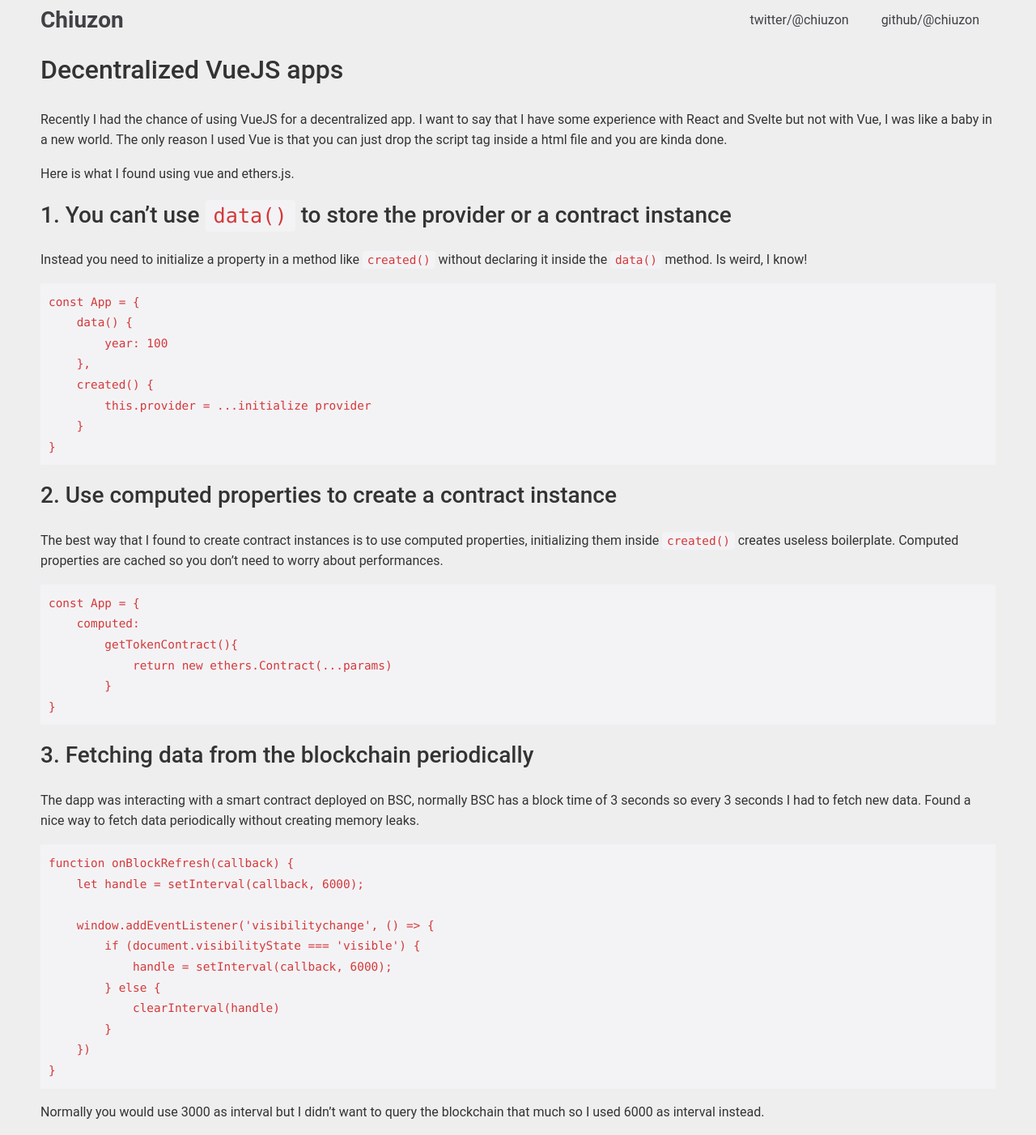
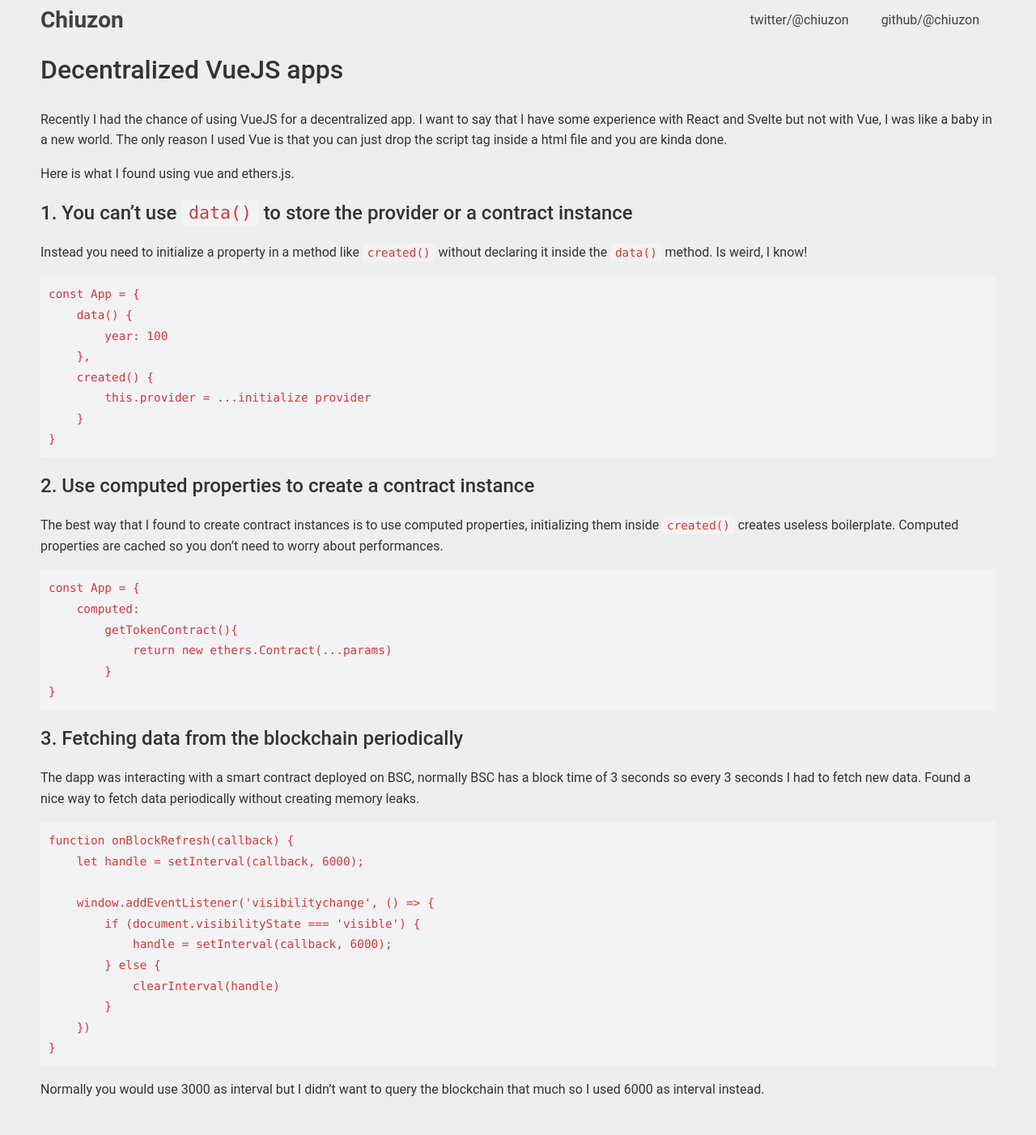
Before and after one commit to chiuzon/chiuzon.github.io, a Jekyll site: the page built from _posts/2020-08-26-decentralized-vue-app.md, in a window 1280 px wide. Shown: the whole page at 81% size. Built offline with Jekyll 4.4.1, drawn with Linux system fonts in a browser that asks for light colours; our own code applies the rules of GitHub Pages for plain Markdown files; after the commit the page ends 1375 px from its top, so only the background shows below that.

````diff
--- a/_layouts/post.html
+++ b/_layouts/post.html
@@ -1,6 +1,17 @@
 ---
 layout: default
 ---
-<h1>{{ page.title }}</h1>
 
-{{ content }}
+<!DOCTYPE html>
+<html>
+<head>
+    <meta property="og:title" content="{{ page.title }}" />
+    <meta property="og:description " content="{{content | truncatewords: 25}}" />
+    <meta name="description" content="{{content | truncatewords: 25}}">
+</head>
+<body>
+    <h1>{{ page.title }}</h1>
+
+    {{ content }}
+</body>
+</html>
--- a/_posts/2020-08-26-decentralized-vue-app.md
+++ b/_posts/2020-08-26-decentralized-vue-app.md
@@ -7,7 +7,7 @@ The only reason I used Vue is that you can just drop the script tag inside a htm
 
 Here is what I found using vue and ethers.js.
 
-## 1. You can't use `data()` to store the provider or a contract instance
+### 1. You can't use `data()` to store the provider or a contract instance
 
 Instead you need to initialize a property in a method like `created()` without declaring it inside the `data()` method. Is weird, I know!
 
@@ -22,7 +22,7 @@ const App = {
 }
 ```
 
-## 2. Use computed properties to create a contract instance
+### 2. Use computed properties to create a contract instance
 
 The best way that I found to create contract instances is to use computed properties, initializing them inside `created()` creates useless boilerplate. Computed properties are cached so you don't need to worry about performances.
 
@@ -35,7 +35,7 @@ const App = {
 }
 ```
 
-## 3. Fetching data from the blockchain periodically
+### 3. Fetching data from the blockchain periodically
 
 The dapp was interacting with a smart contract deployed on BSC, normally BSC has a block time of 3 seconds so every 3 seconds I had to fetch new data. Found a nice way to fetch data periodically without creating memory leaks.
 
````
